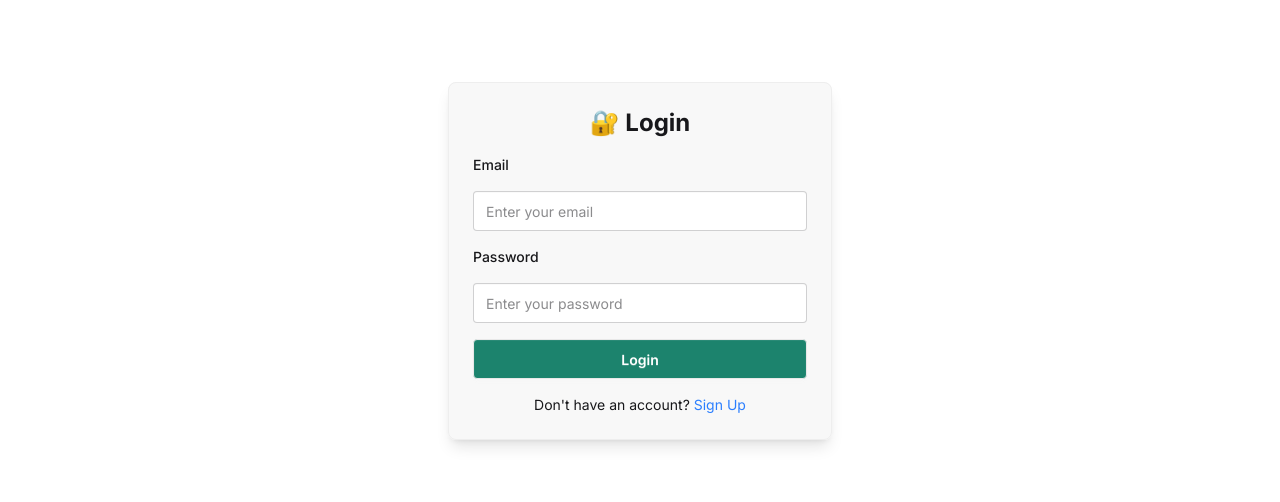
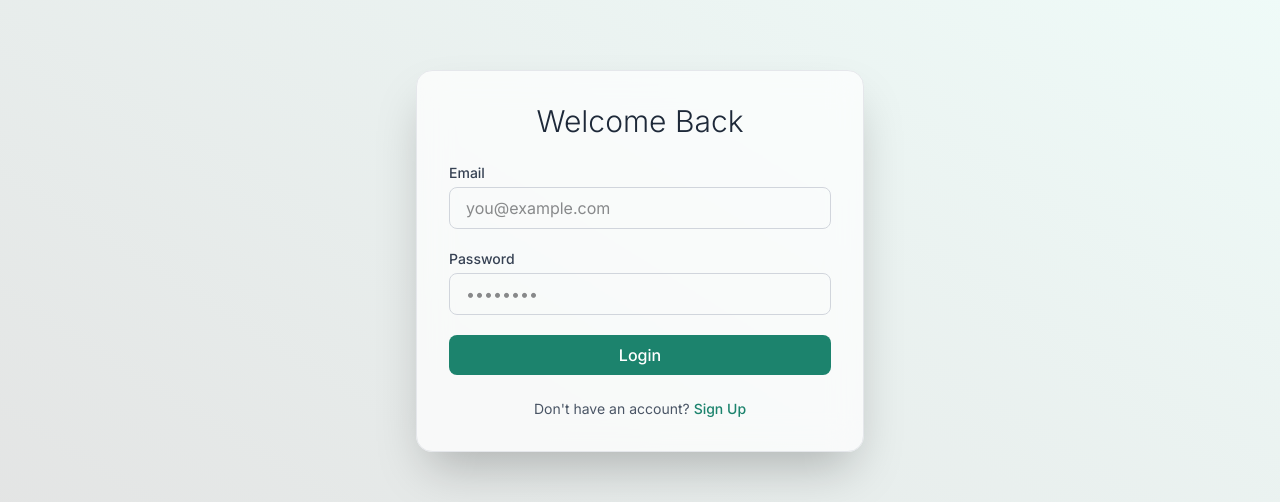
Before and after one commit to bhatraasim/loopIn, a Next.js app: page /login in a window 1280 px wide. Shown: the part 139-641 px from the top of the page. Built offline with nearby package versions, Linux system fonts and the light colour scheme; no server answers; what imagekitio-next would draw is missing.

Commit message:
change the login register UI

```diff
--- a/app/login/page.tsx
+++ b/app/login/page.tsx
@@ -1,9 +1,9 @@
 "use client";
 
 import { signIn } from "next-auth/react";
-import Image from "next/image";
 import { useRouter } from "next/navigation";
 import { useState } from "react";
+import Link from "next/link";
 
 const Login = () => {
   const [email, setEmail] = useState("");
@@ -18,7 +18,7 @@ const Login = () => {
     const res = await signIn("credentials", {
       email,
       password,
-      redirect: false, // Prevents default navigation
+      redirect: false,
     });
 
     if (res?.error) {
@@ -26,60 +26,68 @@ const Login = () => {
       return;
     }
 
-    router.push("/"); // Redirect to dashboard after successful login
+    router.push("/");
   };
 
   return (
-    <div className="">
+    <div className="min-h-screen bg-gradient-to-tr from-[#e2e2e2] to-[#f0fdfa] flex items-center justify-center px-4">
+      <div className="w-full max-w-md bg-white/70 backdrop-blur-lg border border-gray-200 p-8 rounded-2xl shadow-2xl">
+        <h1 className="text-3xl font-light text-center text-gray-800 mb-6">
+          Welcome Back
+        </h1>
 
+        {error && (
+          <p className="text-red-500 text-center text-sm mb-4">{error}</p>
+        )}
 
-
-      <div className="flex justify-center items-center h-screen">
-
-      <fieldset className="w-96 bg-base-200 border border-base-300 p-6 rounded-lg shadow-lg">
-        <h1 className="text-2xl font-bold text-center mb-4">🔐 Login</h1>
-
-        {error && <p className="text-red-500 text-center">{error}</p>}
-
-        <form onSubmit={handleSubmit} className="flex flex-col gap-4">
-          <label className="text-sm font-medium">Email</label>
+        <form onSubmit={handleSubmit} className="space-y-5">
+          <div>
+            <label className="block text-sm font-medium text-gray-700 mb-1">
+              Email
+            </label>
             <input
               type="email"
-            className="input input-bordered w-full"
-            placeholder="Enter your email"
+              className="w-full px-4 py-2 border border-gray-300 rounded-lg focus:outline-none focus:ring-2 focus:ring-[#1C836D] transition"
+              placeholder="you@example.com"
               value={email}
               onChange={(e) => setEmail(e.target.value)}
               required
             />
+          </div>
 
-          <label className="text-sm font-medium">Password</label>
+          <div>
+            <label className="block text-sm font-medium text-gray-700 mb-1">
+              Password
+            </label>
             <input
               type="password"
-            className="input input-bordered w-full"
-            placeholder="Enter your password"
+              className="w-full px-4 py-2 border border-gray-300 rounded-lg focus:outline-none focus:ring-2 focus:ring-[#1C836D] transition"
+              placeholder="••••••••"
               value={password}
               onChange={(e) => setPassword(e.target.value)}
               required
             />
+          </div>
 
           <button
             type="submit"
-            className="btn bg-[#1C836D] w-full hover:bg-[#0BAACA] text-white transition "
+            className="w-full bg-[#1C836D] hover:bg-[#0BAACA] text-white font-medium py-2 rounded-lg transition duration-300"
           >
             Login
           </button>
         </form>
 
-        <p className="text-center mt-4 text-sm">
-          Don't have an account?{" "}
-          <a href="/register" className="text-blue-500 hover:underline">
+        <p className="text-center text-sm text-gray-600 mt-6">
+          Don&apos;t have an account?{" "}
+          <Link
+            href="/register"
+            className="text-[#1C836D] hover:underline font-medium"
+          >
             Sign Up
-          </a>
+          </Link>
         </p>
-      </fieldset>
       </div>
     </div>
-
   );
 };
 
--- a/app/register/page.tsx
+++ b/app/register/page.tsx
@@ -4,19 +4,13 @@ import { useState } from "react";
 import { useRouter } from "next/navigation";
 import { useNotification } from "../components/Notification";
 import Link from "next/link";
-import Image from "next/image";
 
-import loopIn from "../Images/loopIn.png";
-
-function Footer(){
-  return(
-    <div className=" flex justify-between h-20 pt-6 font-light px-30">
-      <div className=""><p>© 2025 Your Website. All rights reserved.</p></div>
-      <div className="">Footer Link</div>
-      <div className="">Privacy Policy </div>
-      <div className="">Terms and Conditions</div>
-    </div>
-  )
+function Footer() {
+  return (
+    <footer className="text-center text-gray-500 text-sm py-6">
+      © 2025 LoopIn. All rights reserved.
+    </footer>
+  );
 }
 
 export default function Register() {
@@ -59,67 +53,52 @@ export default function Register() {
 
   return (
     <>
-    <div className=" w-screen relative  bg-gray-100 flex justify-between">
-      <div className="mx-30 mt-30">
-      <Image src={loopIn} alt={"image"} width={500} height={250} />
-      </div>
-    <div className=" bg-white p-15 mx-30 my-10 w-xl">
-    <h1 className="text-3xl font-bold mb-4 m flex justify-center ">Get Started</h1>
+      <div className="min-h-screen flex items-center justify-center bg-gradient-to-r from-[#e2e2e2] to-[#ffffff] px-4">
+        <div className="w-full max-w-md bg-white p-8 rounded-2xl shadow-xl">
+          <h1 className="text-3xl font-light text-center mb-6 text-gray-800">
+            Create your account
+          </h1>
           <form onSubmit={handleSubmit} className="space-y-4">
-      <div className="mt-6">
             <input
               type="email"
-          id="email"
               value={email}
+              placeholder="Email"
               onChange={(e) => setEmail(e.target.value)}
               required
-          placeholder="Email"
-          className="w-full px-3 py-2 border rounded"
+              className="w-full px-4 py-2 border border-gray-300 rounded-lg focus:outline-none focus:ring-2 focus:ring-[#1C836D] transition"
             />
-      </div>
-      <div className="mt-6">
-
             <input
               type="password"
-          id="password"
+              value={password}
               placeholder="Password"
-          value={password}
               onChange={(e) => setPassword(e.target.value)}
               required
-          className="w-full px-3 py-2 border rounded"
+              className="w-full px-4 py-2 border border-gray-300 rounded-lg focus:outline-none focus:ring-2 focus:ring-[#1C836D] transition"
             />
-      </div>
-      <div className="mt-6">
             <input
               type="password"
-          placeholder="Password"
-          id="confirmPassword"
               value={confirmPassword}
+              placeholder="Confirm Password"
               onChange={(e) => setConfirmPassword(e.target.value)}
               required
-          className="w-full px-3 py-2 border rounded"
+              className="w-full px-4 py-2 border border-gray-300 rounded-lg focus:outline-none focus:ring-2 focus:ring-[#1C836D] transition"
             />
-      </div>
             <button
               type="submit"
-        className="w-full bg-[#1C836D] text-white py-2 rounded hover:bg-[#0BAACA]"
+              className="w-full bg-[#1C836D] hover:bg-[#0BAACA] text-white font-medium py-2 rounded-lg transition duration-300"
             >
               Register
             </button>
-      <p className="text-center mt-4">
+            <p className="text-center text-sm text-gray-600 mt-4">
               Already have an account?{" "}
-        <Link href="/login" className="text-blue-500 hover:text-blue-600">
+              <Link href="/login" className="text-[#1C836D] hover:underline">
                 Login
               </Link>
             </p>
           </form>
         </div>
       </div>
-
       <Footer />
-
-
     </>
-
   );
 }
```
Lines whose indentation alone changed are shown as unchanged.
